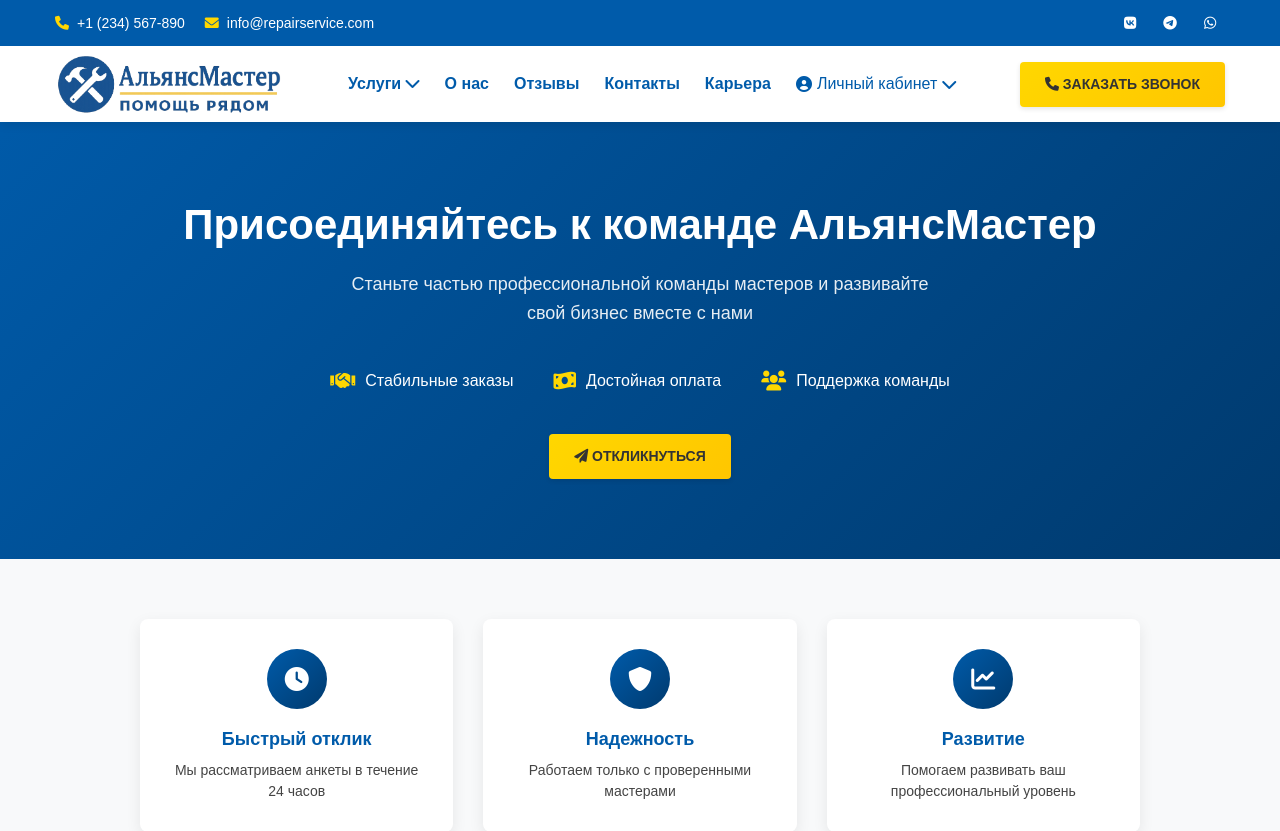
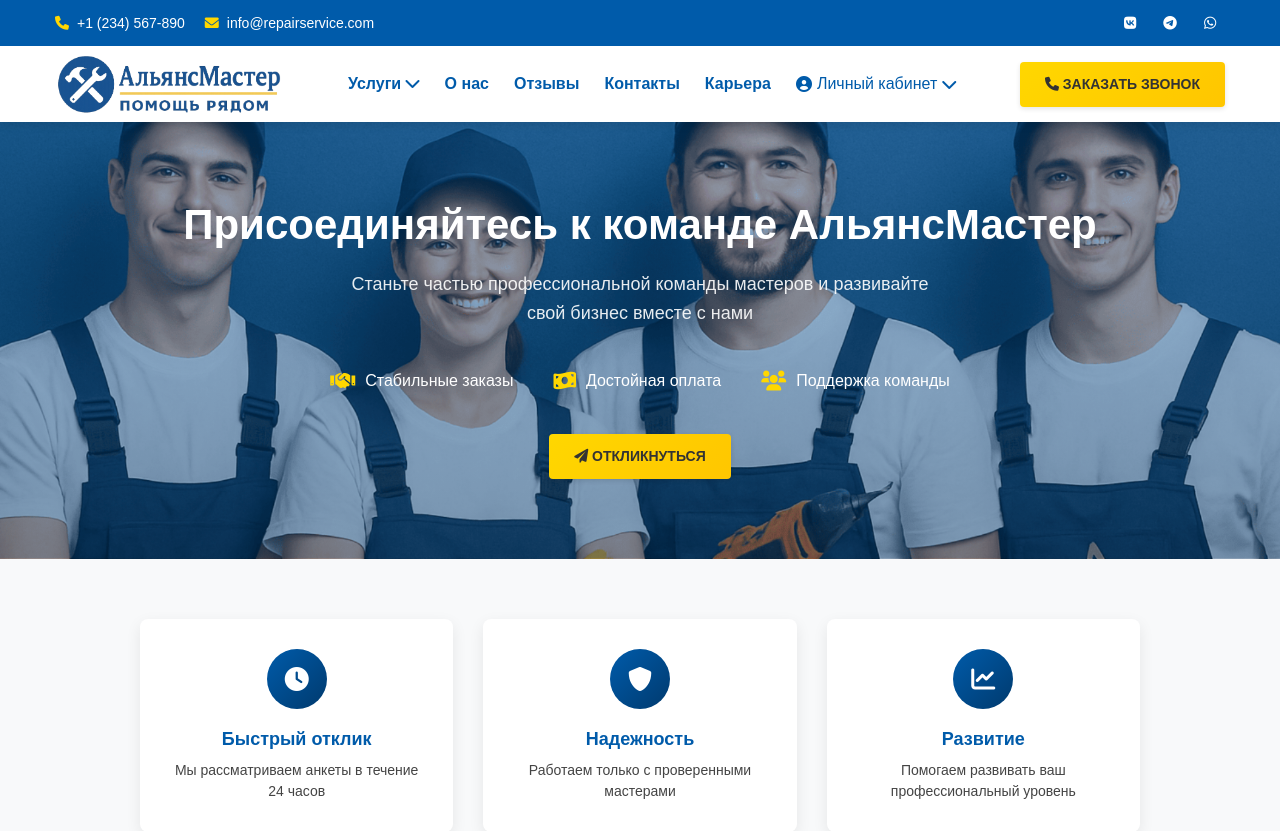
Before and after one commit to GrigoryKalinin/Home_master, a Django app: page /job/ in a window 1280 px wide. Shown: the top 831 px of the page. Run offline with Django 5.2, Linux system fonts and the light colour scheme; data that the repository does not hold is empty; some libraries are stand-ins or nearby versions.

Commit message:
Фото

```diff
--- a/main/static/main/css/about_us.css
+++ b/main/static/main/css/about_us.css
@@ -1,5 +1,8 @@
 .about-hero {
-  background: linear-gradient(135deg, var(--primary-blue) 0%, var(--dark-blue) 100%);
+  background: linear-gradient(rgba(0, 91, 170, 0.4), rgba(0, 58, 110, 0.5)), url('../../images/hero.png');
+  background-size: cover;
+  background-position: center;
+  background-repeat: no-repeat;
   color: var(--text-light);
   text-align: center;
   padding: 150px 0 100px;
--- a/main/static/main/css/job_application/job_application.css
+++ b/main/static/main/css/job_application/job_application.css
@@ -6,11 +6,10 @@
 
 /* Hero секция */
 .job-hero {
-  background: linear-gradient(
-    135deg,
-    var(--primary-blue) 0%,
-    var(--dark-blue) 100%
-  );
+  background: linear-gradient(rgba(0, 91, 170, 0.4), rgba(0, 58, 110, 0.5)), url('../../../../static/images/job.png');
+  background-size: cover;
+  background-position: center;
+  background-repeat: no-repeat;
   color: var(--text-light);
   padding: 120px 0 80px;
   margin-top: 80px;
--- a/main/static/main/css/landing.css
+++ b/main/static/main/css/landing.css
@@ -1,6 +1,6 @@
 /* Главная секция (герой) с большим заголовком и призывом к действию */
 .hero {
-  background: linear-gradient(rgba(0, 91, 170, 0.4), rgba(0, 58, 110, 0.5)), url('../../images/hero (1).png');
+  background: linear-gradient(rgba(0, 91, 170, 0.4), rgba(0, 58, 110, 0.5)), url('../../images/hero1.png');
   background-size: cover;
   background-position: center;
   background-repeat: no-repeat;
--- a/main/templates/main/about_us.html
+++ b/main/templates/main/about_us.html
@@ -39,7 +39,7 @@
         </div>
       </div>
       <div class="mission-image">
-        <img src="{% static 'images/mission.jpg' %}" alt="Наша миссия">
+        <img src="{% static 'images/obout1.png' %}" alt="Наша миссия">
       </div>
     </div>
   </div>
```
Also changed, not shown: static/images/hero (1).png (deleted), static/images/hero.png (added), static/images/hero1.png (added), static/images/job.png (added), static/images/obout1.png (added), 1 other file.
